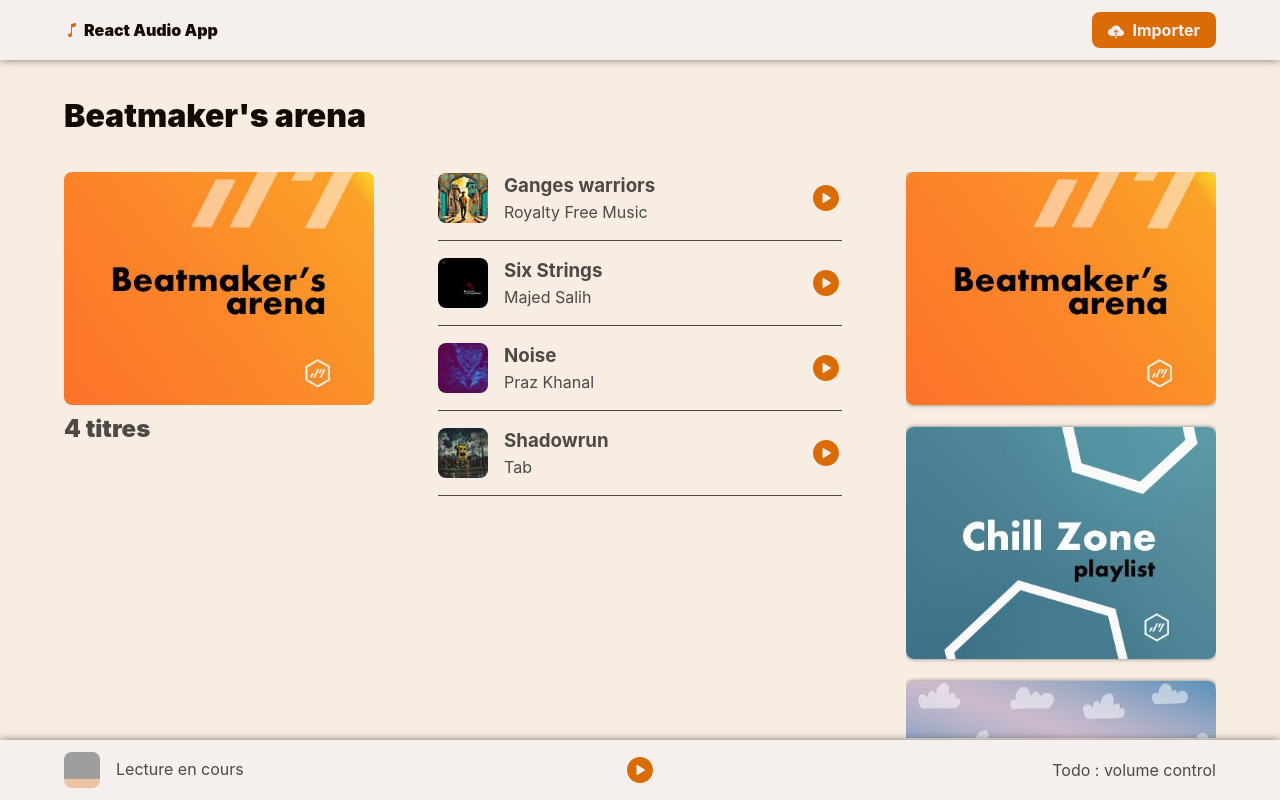
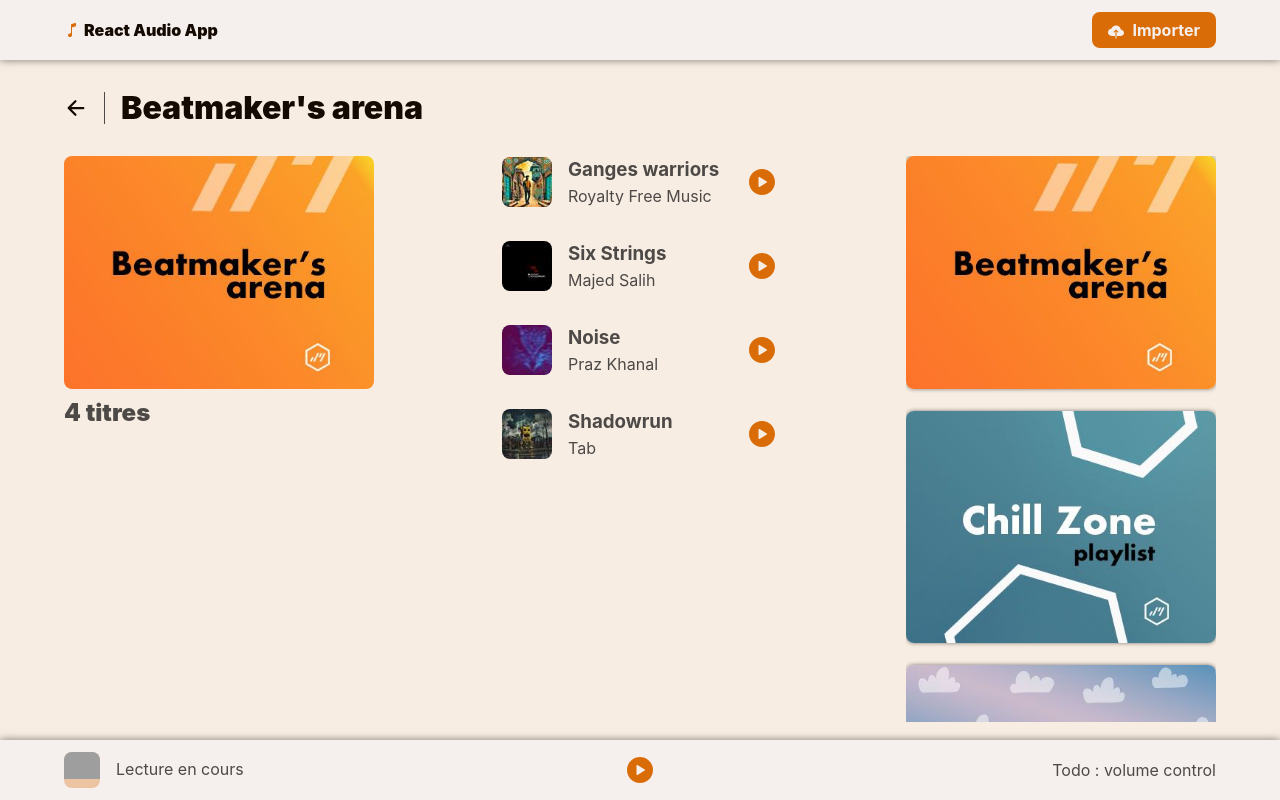
Before and after one commit to sylvain-galoustoff/react-audio, a React (Vite) app: page /category/1 in a window 1280 px wide. Built offline with nearby package versions, Linux system fonts and the light colour scheme; grey boxes are pictures that could not be loaded.

Commit message:
Css adjustements

```diff
--- a/src/components/Track/style.module.css
+++ b/src/components/Track/style.module.css
@@ -3,8 +3,6 @@
   gap: 16px;
   align-items: center;
   width: 100%;
-  border-bottom: 1px solid var(--separator);
-  padding-bottom: 16px;
 }
 
 .thumbnail {
@@ -25,4 +23,5 @@
 .play {
   font-size: 2rem;
   color: var(--primary);
+  cursor: pointer;
 }
--- a/src/components/TrackList/style.module.css
+++ b/src/components/TrackList/style.module.css
@@ -2,5 +2,5 @@
   flex: 1;
   display: flex;
   flex-direction: column;
-  gap: 16px;
+  gap: 32px;
 }
--- a/src/routes/Category/Category.tsx
+++ b/src/routes/Category/Category.tsx
@@ -1,14 +1,16 @@
-import { useParams } from "react-router-dom";
+import { useNavigate, useParams } from "react-router-dom";
 import { useEffect, useState } from "react";
-import styles from "./style.module.css";
+import { IoArrowBack } from "react-icons/io5";
 import { categories, tracks } from "../../data/mocks";
 import { CategoryType, TrackType } from "../../@types/TrackType";
 import CategoryData from "./CategoryData/CategoryData";
 import CategorySidebar from "../../components/CategorySidebar/CategorySidebar";
 import TrackList from "../../components/TrackList/TrackList";
+import styles from "./style.module.css";
 
 function Category() {
   const params = useParams();
+  const navigate = useNavigate();
   const [tracksList, setTracksList] = useState<TrackType[] | undefined>();
   const [currentCat, setCurrentCat] = useState<CategoryType>();
 
@@ -24,9 +26,16 @@ function Category() {
     }
   }, [params.id]);
 
+  const handleBack = () => {
+    navigate(-1);
+  };
+
   return (
     <main id={styles.tracksPage}>
-      <h1>{currentCat?.name}</h1>
+      <div id={styles.header}>
+        <IoArrowBack id={styles.backButton} onClick={handleBack} />{" "}
+        <h1>{currentCat?.name}</h1>
+      </div>
       <div id={styles.main}>
         <CategoryData category={currentCat} tracksNumber={tracksList?.length} />
         <TrackList tracks={tracksList} />
--- a/src/routes/Category/style.module.css
+++ b/src/routes/Category/style.module.css
@@ -7,10 +7,28 @@
   overflow: hidden;
 }
 
+#header {
+  display: flex;
+  align-items: center;
+  gap: 16px;
+}
+
+#header h1 {
+  border-left: 1px solid var(--separator);
+  padding-left: 16px;
+  line-height: 1;
+}
+
+#backButton {
+  font-size: 1.5rem;
+  cursor: pointer;
+  color: var(--text);
+}
+
 #main {
   flex: 1;
   display: flex;
-  gap: 64px;
+  gap: 128px;
   height: calc(100% - 50px);
 }
 
--- a/src/routes/Home/style.module.css
+++ b/src/routes/Home/style.module.css
@@ -1,5 +1,5 @@
 #home {
-  padding: 0 64px;
+  padding: 32px 64px;
   height: calc(100% - 120px);
   overflow-y: auto;
 }
```
